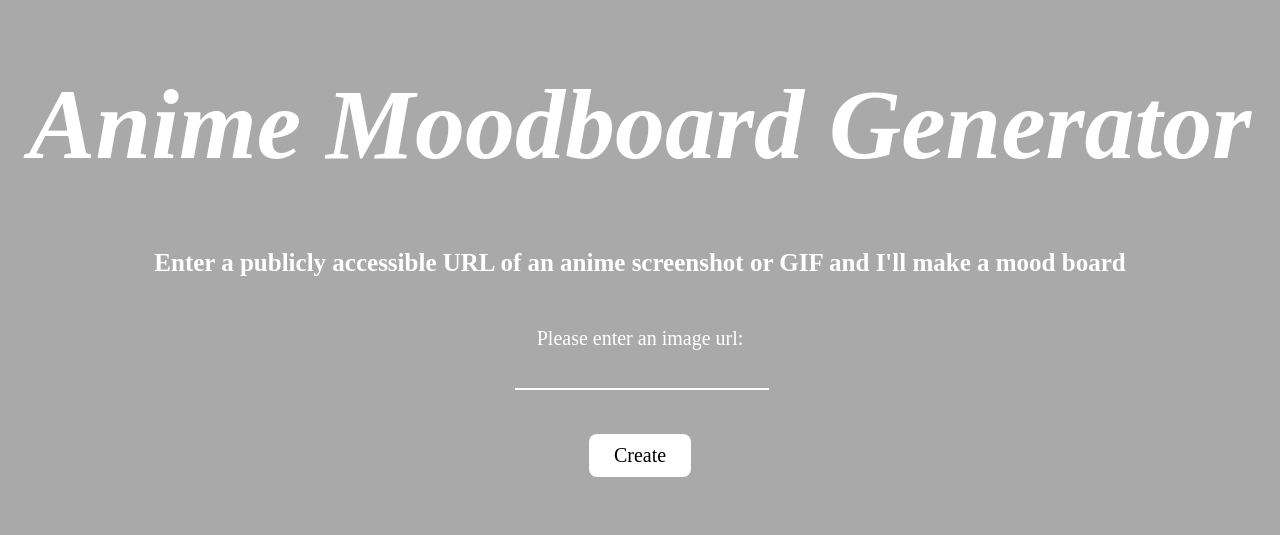
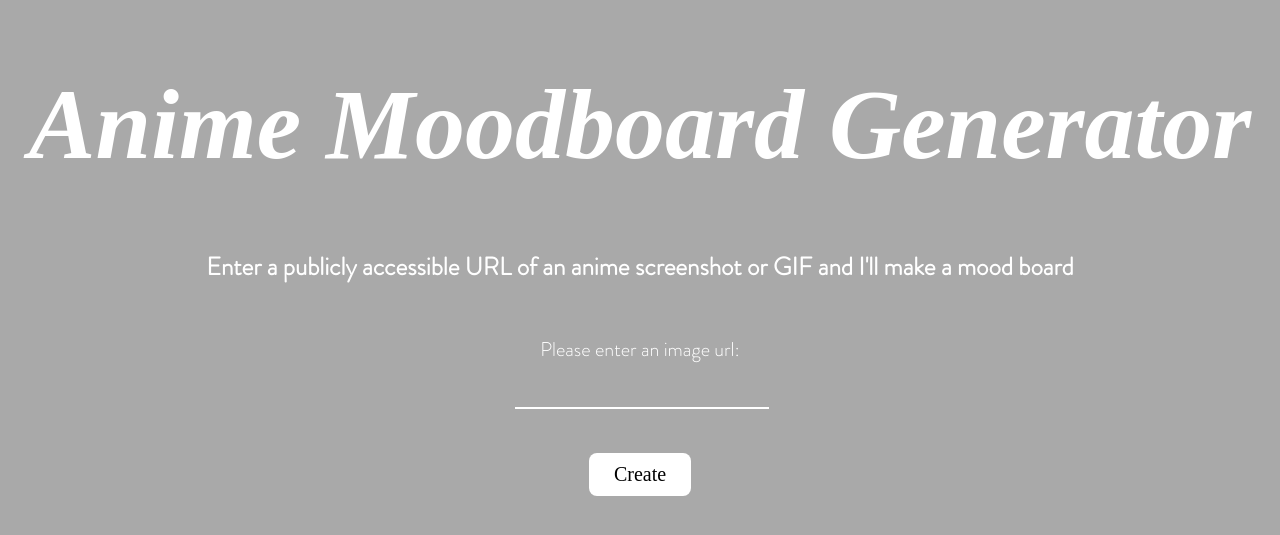
Before and after one commit to kylermenge/Final-Project, a Flask app: page / in a window 1280 px wide. Shown: the top 535 px of the page. Run offline with Flask 2, Linux system fonts and the light colour scheme.

Commit message:
Anime Mood Board Generator

```diff
--- a/static/styles/mystyle.css
+++ b/static/styles/mystyle.css
@@ -2,8 +2,21 @@ body {
   background-color: darkgray;
 }
 
+
+@font-face {
+  font-family: 'title font';
+  src: url('/static/fonts/PixelDigivolveItalic.otf');
+  /*      url('/fonts/providence-bold.svg#providence-bold') format('svg');*/
+        font-weight: normal;
+        font-style: normal;
+  font-family: 'subheading font';
+  src: url('/static/fonts/brandon-grotesque-black-58a8a3e824392.otf');
+  font-family: 'body font';
+  src: url('/static/fonts/brandon-grotesque-light-58a8a4b38001d.otf');
+}
+
 h1 {
-  font-family: "Pixel Digivolve";
+  font-family: "title font";
   font-size: 100px;
   color: white;
   text-align: center;
@@ -11,13 +24,13 @@ h1 {
 }
 
 h2 {
-  font-family: "Brandon Grotesque Black";
+  font-family: "subheading font";
   color: white;
   text-align: center;
 }
 
 h3 {
-  font-family: "Brandon Grotesque Black";
+  font-family: "subheading font";
   font-size: 30px;
   color: white;
   text-align: center;
@@ -37,12 +50,12 @@ p {
 label {
   display: block;
   padding-bottom: 5px;
-  font-family: "Brandon Grotesque Light";
+  font-family: "body font";
   font-size: 20px;
 }
 
 input[type=text] {
-  font-family: "Brandon Grotesque Light";
+  font-family: "body font";
   color: white;
   font-size: 15px;
   display: inline-block;
@@ -72,7 +85,7 @@ p {
 }
 
 input[type=submit] {
-  font-family: "Brandon Grotesque Black";
+  font-family: "subheading font";
   font-size: 20px;
   padding: 10px 25px;
   margin: 4px 2px;
--- a/templates/no_anime.html
+++ b/templates/no_anime.html
@@ -6,6 +6,6 @@
 </head>
 <body>
     <h1 style="text-align: center">This is so sad</h1>
-    <h3 style="font-family: 'Brandon Grotesque Light';text-align: center">I couldn't figure out the anime from this image, please try a different one.</h3>
+    <h3 style="font-family: 'body font';text-align: center">I couldn't figure out the anime from this image, please try a different one.</h3>
 </body>
 </html>
--- a/templates/submitform.html
+++ b/templates/submitform.html
@@ -2,11 +2,11 @@
 <html>
 <head>
 <link rel= "stylesheet" type= "text/css" href= "{{ url_for("static",filename="styles/mystyle.css") }}">
-<title>My Form</title>
+<title>Anime Mood Board Generator</title>
 </head>
 <body>
 <h1>Anime Moodboard Generator</h1>
-<h3 style="font-family: 'Brandon Grotesque Light';font-size: 25px">Enter a publicly accessible URL of an anime screenshot or GIF and I'll make a mood board</h3>
+<h3 style="font-family: 'body font';font-size: 25px">Enter a publicly accessible URL of an anime screenshot or GIF and I'll make a mood board</h3>
 <p style="text-align: center">
 <form style="display: block;"action="gresponse"method="get">
 <label style="text-align: center;color: white;"for="image">Please enter an image url:</label>
```
Also changed, not shown: static/fonts/font.css (added, +10 -0 lines), static/fonts/PixelDigivolve-Italic.ttf (added), static/fonts/PixelDigivolveItalic.otf (added), static/fonts/PixelDigivolveItalic_1.woff (added), static/fonts/brandon-grotesque-black-58a8a3e824392.otf (added), static/fonts/brandon-grotesque-light-58a8a4b38001d.otf (added).
